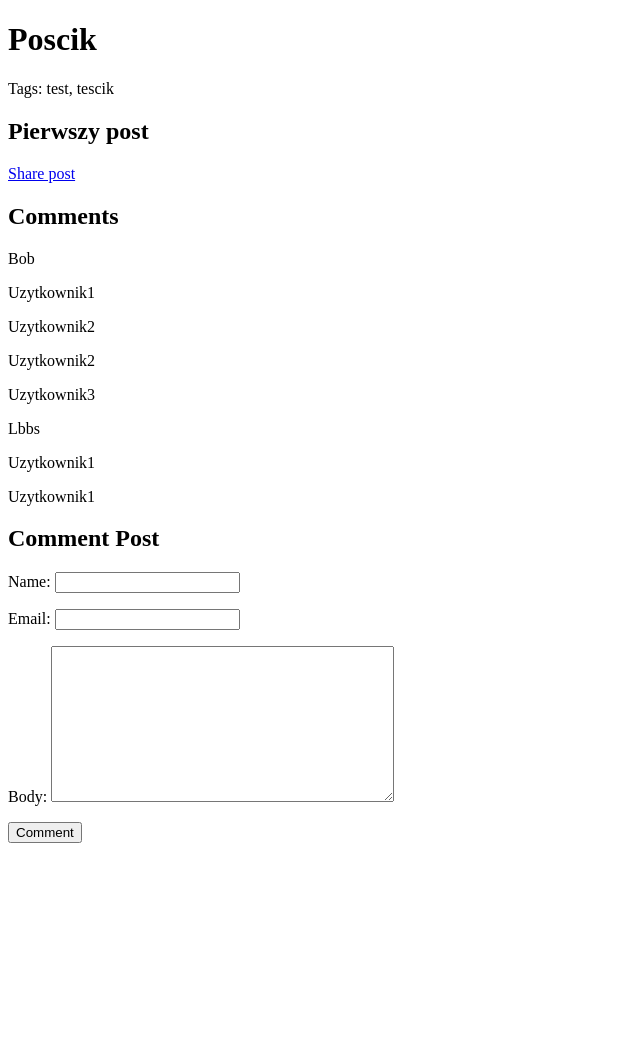
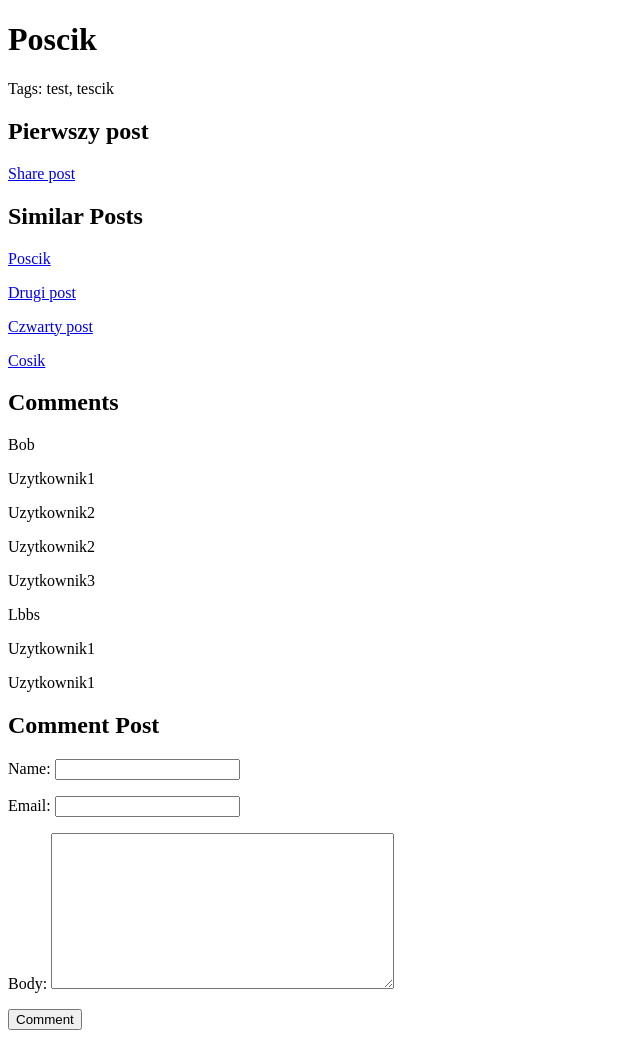
Before and after one commit to JaroDomcio/django-blog, a Django app: template templates/post_detail.html in a window 1280 px wide. Shown: the whole page, without its empty margins (0-640 px from the left). Before the commit the page ends 843 px from the top, so only its background shows below. Run offline with Django 5.2, Linux system fonts and the light colour scheme; the template is opened without the code that fills it: values that come from a table or form of the project are taken from there, others are empty; data comes from the database, SQL or seed files in the repository; both versions use the stored data as it was after the commit; parts of the project's set-up code (start-up, migrations or seed data) failed here and were passed over.

Commit message:
add similar post suggestions to post details view

```diff
--- a/templates/post_detail.html
+++ b/templates/post_detail.html
@@ -5,7 +5,18 @@
     <p>Tags: {{ post.tags.all|join:", " }}</p>
     <h2>{{ post.content }}</h2>
     <a href="{% url "post_share" post.id %}">Share post</a>
-{#    <a href = {% url "post_comment" post.id %}>Comment this post</a>#}
+
+    <h2>Similar Posts</h2>
+    {% if similar_posts %}
+        {% for s_post in similar_posts %}
+            <p>
+                <a href = "{{ s_post.get_absolute_url }}">{{ s_post.title }}</a>
+            </p>
+        {% endfor %}
+    {% else %}
+        <p>There's no similar posts</p>
+    {% endif %}
+
     <h2>Comments</h2>
     {% for comment in comments %}
         <p>{{ comment.name }}</p>
@@ -15,5 +26,6 @@
         {% csrf_token %}
         {{ form.as_p }}
     <input type="submit" value="Comment">
-</form>
+    </form>
+
 {% endblock %}
```
Also changed, not shown: djangoblog/views.py (+9 -2 lines), db.sqlite3.
